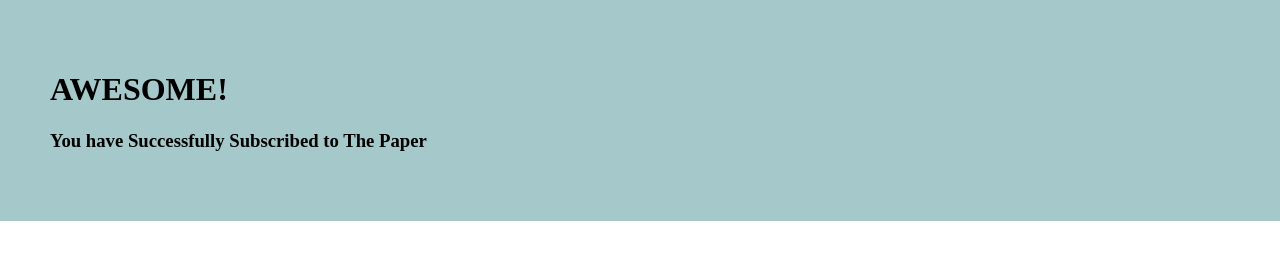
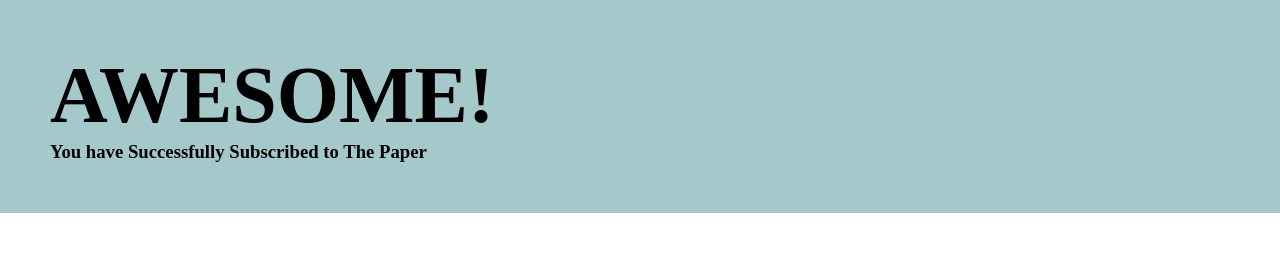
Before and after one commit to anushayerram2025/mail-motivo, a website: page success.html in a window 1280 px wide. Shown: the top 260 px of the page. Drawn offline with Linux system fonts and the light colour scheme.

Commit message:
Update success.css

```diff
--- a/public/success.css
+++ b/public/success.css
@@ -13,3 +13,12 @@
   padding: 0;
   margin: 0;
 }
+h1{
+  font-size: 80px;
+  padding: 0;
+  margin:0;
+}
+h3{
+  font-size: :40px;
+  margin: 0;
+}
```
